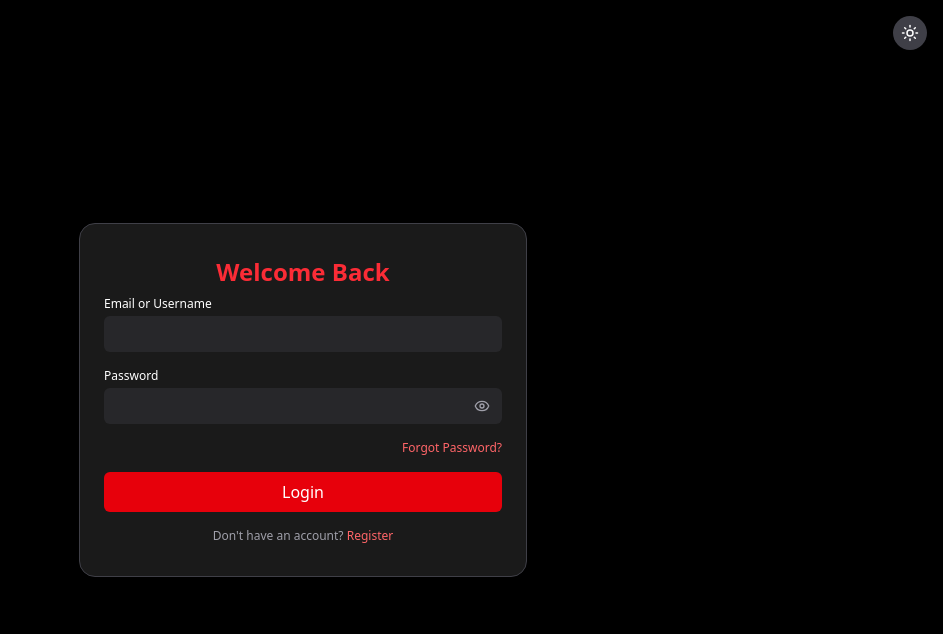
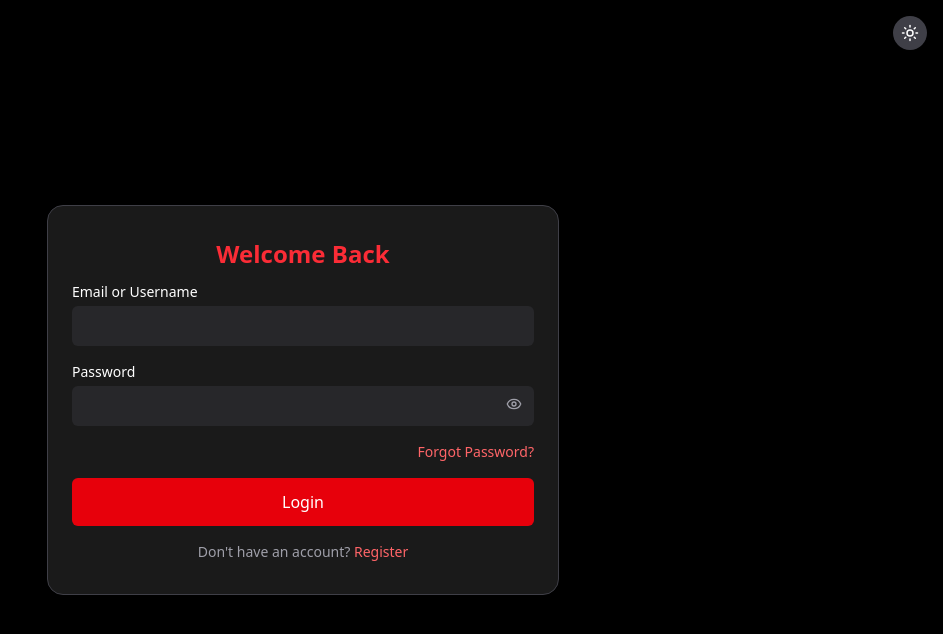
Before and after one commit to Dilshad-shaik-14/frontend-01_youtube, a React (Vite) app: page /login in a window 1280 px wide. Shown: the top 634 px of the page, without its empty margins (337-1280 px from the left). Built offline with nearby package versions, Linux system fonts and the light colour scheme; no server answers.

Commit message:
refactoring the layout to make responsive

```diff
--- a/src/pages/Login.jsx
+++ b/src/pages/Login.jsx
@@ -169,31 +169,32 @@ export default function Login() {
         {darkMode ? <Sun size={18} /> : <Moon size={18} />}
       </button>
 
-      {/* Auth Card */}
       <motion.div
   initial={{ opacity: 0, y: 30 }}
   animate={{ opacity: 1, y: 0 }}
   transition={{ duration: 0.6 }}
-        className={`w-full max-w-md px-6 py-8 rounded-2xl shadow-lg border ${
-          darkMode
-            ? "bg-white/10 border-zinc-700"
-            : "bg-black/5 border-zinc-300"
-        } backdrop-blur-md`}
+  className={`w-full px-4 sm:px-6 py-6 sm:py-8 rounded-2xl shadow-lg border
+    ${darkMode ? "bg-white/10 border-zinc-700" : "bg-black/5 border-zinc-300"}
+    backdrop-blur-md
+    max-w-sm sm:max-w-md md:max-w-lg
+  `}
 >
-        <h2 className="text-center text-2xl font-bold mb-2 text-red-500">
+  <h2 className="text-center text-xl sm:text-2xl font-bold mb-3 text-red-500">
     {isLogin ? "Welcome Back" : "Create Account"}
   </h2>
 
   {error && (
-          <p className="text-center text-sm text-red-400 mb-4">{error}</p>
+    <p className="text-center text-xs sm:text-sm text-red-400 mb-4">{error}</p>
   )}
 
-        <form onSubmit={handleSubmit} className="space-y-4">
+  <form onSubmit={handleSubmit} className="space-y-3 sm:space-y-4">
     {isLogin ? (
       <>
         {/* Email or Username */}
         <div>
-                <label className="text-xs mb-1 block">Email or Username</label>
+          <label className="text-xs sm:text-sm mb-1 block">
+            Email or Username
+          </label>
           <input
             type="text"
             value={email || userName}
@@ -206,20 +207,20 @@ export default function Login() {
                 setEmail("");
               }
             }}
-                  className="w-full px-3 py-2 rounded-md text-sm bg-zinc-800 text-white"
+            className="w-full px-3 py-2 rounded-md text-sm sm:text-base bg-zinc-800 text-white"
             required
           />
         </div>
 
         {/* Password */}
         <div>
-                <label className="text-xs mb-1 block">Password</label>
+          <label className="text-xs sm:text-sm mb-1 block">Password</label>
           <div className="relative">
             <input
               type={showPassword ? "text" : "password"}
               value={password}
               onChange={(e) => setPassword(e.target.value)}
-                    className="w-full px-3 py-2 rounded-md text-sm bg-zinc-800 text-white"
+              className="w-full px-3 py-2 rounded-md text-sm sm:text-base bg-zinc-800 text-white"
               required
             />
             <span
@@ -232,11 +233,11 @@ export default function Login() {
         </div>
 
         {/* Forgot Password Button */}
-              <div className="flex justify-end mb-4">
+        <div className="flex justify-end mb-3 sm:mb-4">
           <button
             type="button"
             onClick={handleForgotPassword}
-                  className="text-red-400 hover:underline text-xs"
+            className="text-red-400 hover:underline text-xs sm:text-sm"
             disabled={loading}
           >
             Forgot Password?
@@ -246,7 +247,7 @@ export default function Login() {
         {/* Submit */}
         <button
           type="submit"
-                className="w-full py-2 bg-red-600 hover:bg-red-700 text-white rounded-md font-medium"
+          className="w-full py-2 sm:py-3 bg-red-600 hover:bg-red-700 text-white rounded-md font-medium text-sm sm:text-base"
           disabled={loading}
         >
           {loading ? "Logging in..." : "Login"}
@@ -260,7 +261,7 @@ export default function Login() {
           placeholder="Full Name"
           value={fullName}
           onChange={(e) => setFullName(e.target.value)}
-                className="w-full px-3 py-2 rounded-md text-sm bg-zinc-800 text-white"
+          className="w-full px-3 py-2 rounded-md text-sm sm:text-base bg-zinc-800 text-white"
           required
         />
         {/* Username */}
@@ -269,7 +270,7 @@ export default function Login() {
           placeholder="Username"
           value={userName}
           onChange={(e) => setUserName(e.target.value)}
-                className="w-full px-3 py-2 rounded-md text-sm bg-zinc-800 text-white"
+          className="w-full px-3 py-2 rounded-md text-sm sm:text-base bg-zinc-800 text-white"
           required
         />
         {/* Email */}
@@ -278,7 +279,7 @@ export default function Login() {
           placeholder="Email"
           value={email}
           onChange={(e) => setEmail(e.target.value)}
-                className="w-full px-3 py-2 rounded-md text-sm bg-zinc-800 text-white"
+          className="w-full px-3 py-2 rounded-md text-sm sm:text-base bg-zinc-800 text-white"
           required
         />
         {/* Password */}
@@ -287,13 +288,13 @@ export default function Login() {
           placeholder="Password"
           value={password}
           onChange={(e) => setPassword(e.target.value)}
-                className="w-full px-3 py-2 rounded-md text-sm bg-zinc-800 text-white"
+          className="w-full px-3 py-2 rounded-md text-sm sm:text-base bg-zinc-800 text-white"
           required
         />
 
         <button
           type="submit"
-                className="w-full py-2 bg-red-600 hover:bg-red-700 text-white rounded-md font-medium"
+          className="w-full py-2 sm:py-3 bg-red-600 hover:bg-red-700 text-white rounded-md font-medium text-sm sm:text-base"
         >
           Next
         </button>
@@ -302,38 +303,38 @@ export default function Login() {
       <>
         {/* Avatar Upload */}
         <div>
-                <label className="text-xs">Avatar</label>
+          <label className="text-xs sm:text-sm">Avatar</label>
           <input
             type="file"
             accept="image/*"
             onChange={(e) => setAvatar(e.target.files[0])}
-                  className="w-full text-xs text-white"
+            className="w-full text-xs sm:text-sm text-white"
             required
           />
         </div>
 
         {/* Cover Image */}
         <div>
-                <label className="text-xs">Cover Image (optional)</label>
+          <label className="text-xs sm:text-sm">Cover Image (optional)</label>
           <input
             type="file"
             accept="image/*"
             onChange={(e) => setCoverImage(e.target.files[0])}
-                  className="w-full text-xs text-white"
+            className="w-full text-xs sm:text-sm text-white"
           />
         </div>
 
-              <div className="flex justify-between gap-2">
+        <div className="flex flex-col sm:flex-row justify-between gap-2">
           <button
             type="button"
             onClick={() => setRegisterStep(1)}
-                  className="w-1/2 py-2 bg-zinc-600 text-white rounded-md"
+            className="w-full sm:w-1/2 py-2 sm:py-3 bg-zinc-600 text-white rounded-md text-sm sm:text-base"
           >
             Back
           </button>
           <button
             type="submit"
-                  className="w-1/2 py-2 bg-red-600 hover:bg-red-700 text-white rounded-md"
+            className="w-full sm:w-1/2 py-2 sm:py-3 bg-red-600 hover:bg-red-700 text-white rounded-md text-sm sm:text-base"
             disabled={loading}
           >
             {loading ? "Registering..." : "Register"}
@@ -344,7 +345,7 @@ export default function Login() {
   </form>
 
   {/* Toggle link */}
-        <p className="text-xs text-center mt-4 text-zinc-400">
+  <p className="text-xs sm:text-sm text-center mt-3 sm:mt-4 text-zinc-400">
     {isLogin ? "Don't have an account?" : "Already have an account?"}{" "}
     <button
       onClick={() => {
@@ -358,6 +359,7 @@ export default function Login() {
     </button>
   </p>
 </motion.div>
+
     </div>
   );
 }
```
Lines whose indentation alone changed are shown as unchanged.
